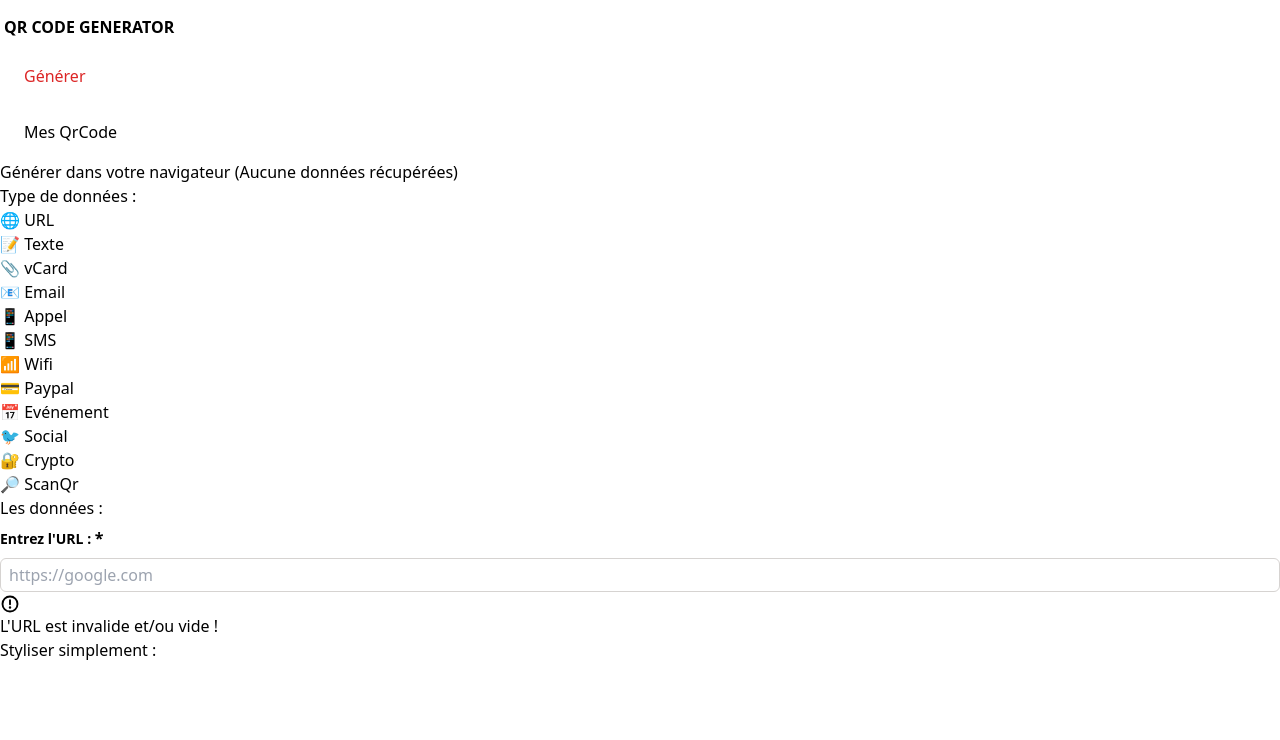
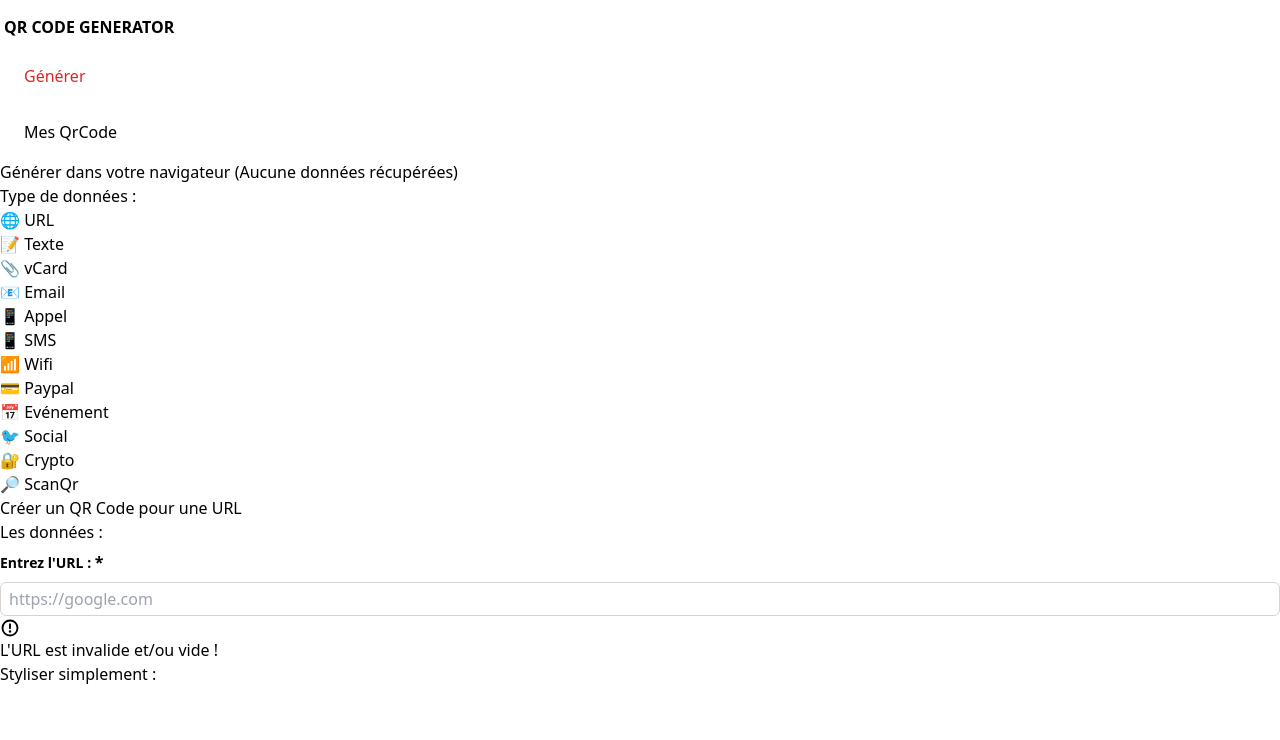
Before and after one commit to math-dev-24/qrcode-generator-vue, a Vue app: page / in a window 1280 px wide. Shown: the top 740 px of the page. Built offline with nearby package versions, Linux system fonts and the light colour scheme.

Commit message:
update: mode description

```diff
--- a/src/components/Mode.vue
+++ b/src/components/Mode.vue
@@ -11,19 +11,30 @@
         :class="qrStore.currentQr.type === mode.name ? 'bg-stone-700 text-white' : 'hover:bg-stone-200 bg-stone-50 hover:outline-2 hover:outline outline-stone-400'"
         class="text-xs md:text-base rounded border cursor-pointer p-0.5 md:p-2 transition-all duration-150 text-center font-semibold"
         @click="setType(mode.name)"
+        @mouseover="tmp_mode = mode.name"
+        @mouseleave="tmp_mode = qrStore.currentQr.type"
       >
         {{ mode.emoji }} {{ mode.label }}
       </div>
     </div>
+    <p class="text-stone-600 text-center italic mt-4">{{ mode_description }}</p>
   </aside>
 </template>
 <script setup lang="ts">
 import { MODE } from '@/shared/data/data'
 import { useQrStore } from '@/stores/QrStore'
 import type { QrType } from '@/shared/interface/QrInterface'
+import { ref, computed } from 'vue'
 
 
 const qrStore = useQrStore()
+
+const tmp_mode = ref<string>(qrStore.currentQr.type)
+
+const mode_description = computed(() => {
+  const mode = MODE.find(mode => mode.name === tmp_mode.value)
+  return mode?.description
+})
 
 
 function setType(type: QrType) {
--- a/src/shared/data/data.ts
+++ b/src/shared/data/data.ts
@@ -2,6 +2,7 @@ import type { QrType } from '@/shared/interface/QrInterface'
 
 interface ModeInterface {
   name: QrType,
+  description: string,
   label: string,
   emoji: string,
 }
@@ -10,61 +11,73 @@ export const MODE: ModeInterface[] = [
   {
     name: "url",
     label: "URL",
+    description: "Créer un QR Code pour une URL",
     emoji: "🌐"
   },
   {
     name: "text",
     label: "Texte",
+    description: "Créer un QR Code pour un texte",
     emoji: "📝"
   },
   {
     name: "vcard",
     label: "vCard",
+    description: "Créer un QR Code pour un vCard (Contact)",
     emoji: "📎"
   },
   {
     name: "email",
     label: "Email",
+    description: "Créer un QR Code pour envoyer un email",
     emoji: "📧"
   },
   {
     name: "call",
     label: "Appel",
+    description: "Créer un QR Code pour faire un appel",
     emoji: "📱"
   },
   {
     name: "sms",
     label: "SMS",
+    description: "Créer un QR Code pour envoyer un SMS",
     emoji: "📱"
   },
   {
     name: "wifi",
     label: "Wifi",
+    description: "Créer un QR Code pour se connecter à un Wifi",
     emoji: "📶"
   },
   {
     name: "paypal",
     label: "Paypal",
+    description: "Créer un QR Code pour faire un paiement Paypal",
     emoji: "💳"
   },
   {
     name: "event",
     label: "Evénement",
+    description: "Créer un QR Code pour un événement",
     emoji: "📅"
   },
   {
     name: "social",
     label: "Social",
+    description: "Créer un QR Code pour un réseau social",
     emoji: "🐦",
   },
   {
     name: "crypto",
     label: "Crypto",
+    description: "Créer un QR Code pour une crypto monnaie",
     emoji: "🔐",
   },
   {
     name: "scanQr",
     label: "ScanQr",
+    description: "Scanner un QR Code",
     emoji: "🔎",
   }
 ]
```
